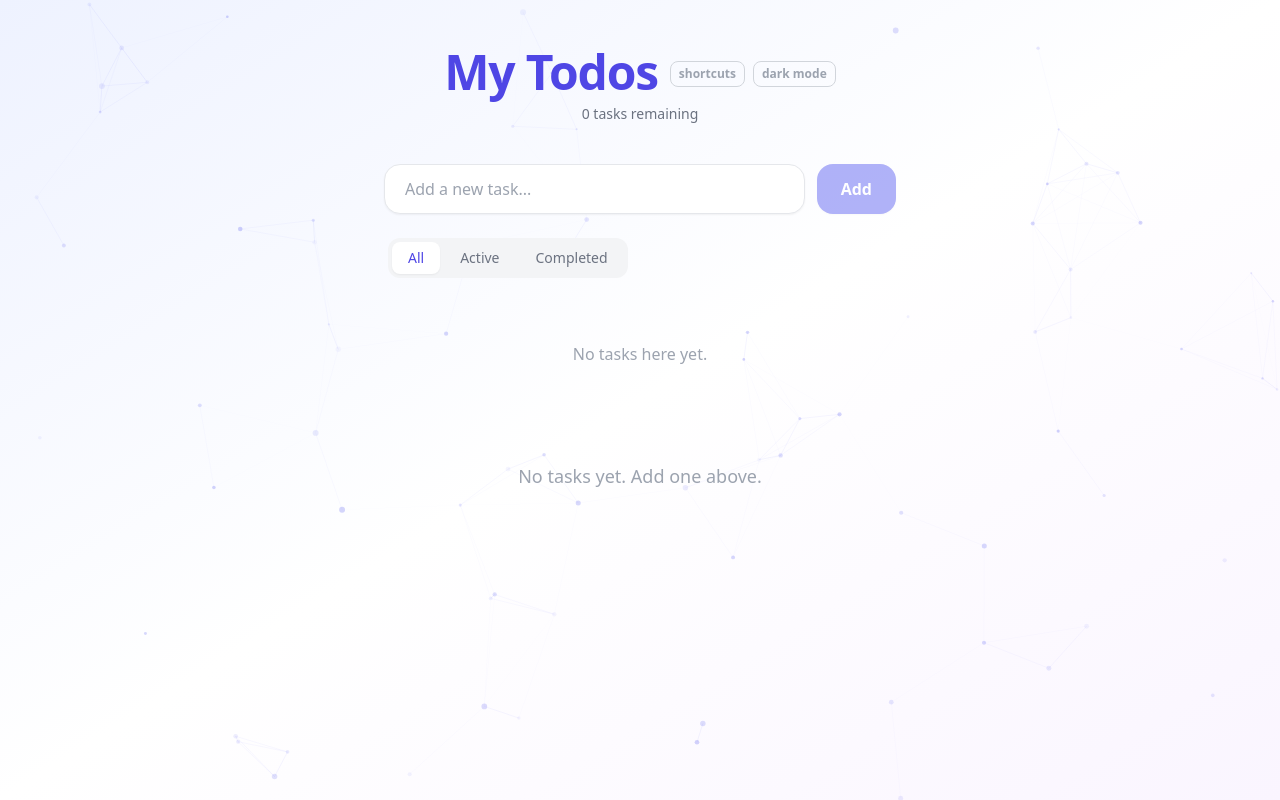
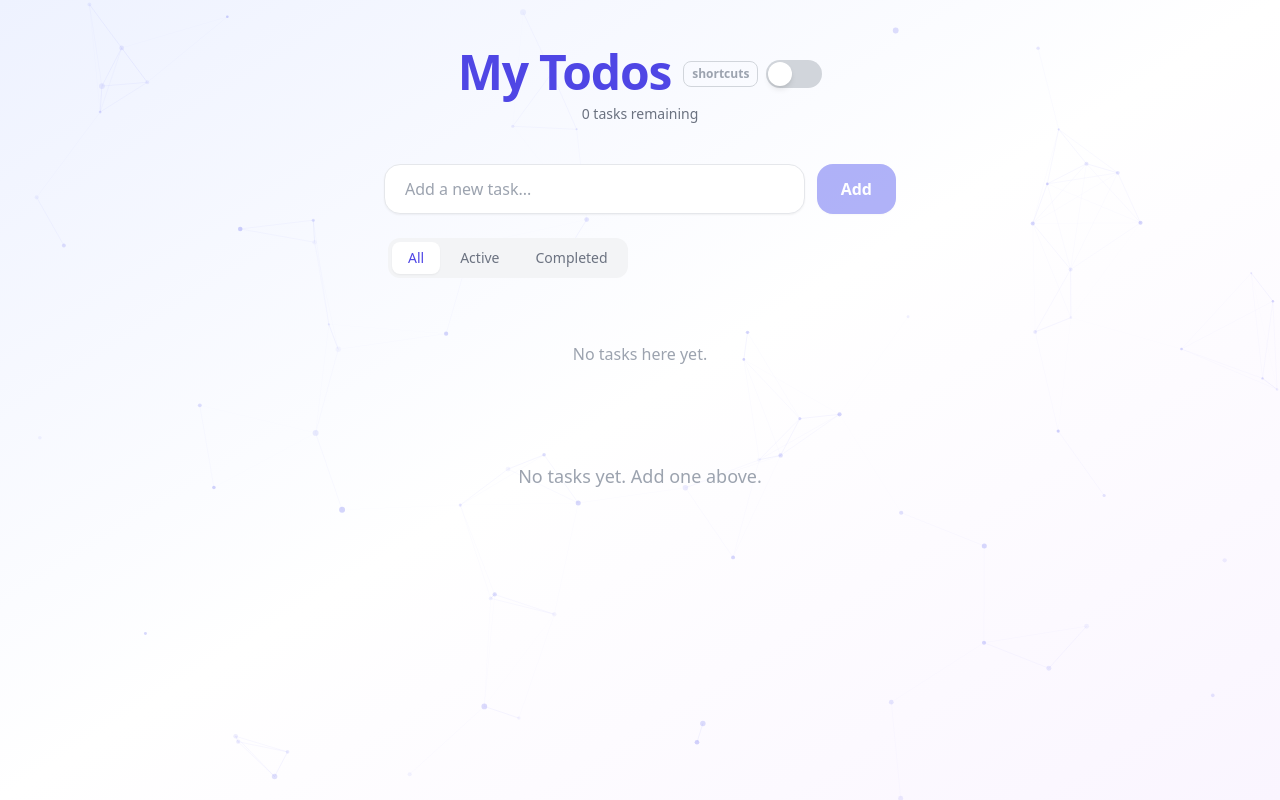
Before and after one commit to StuckInAI/task-manager-saadali-1776266872912, a Next.js app: page / in a window 1280 px wide. Built offline with nearby package versions, Linux system fonts and the light colour scheme.

Commit message:
Update: dark mode toggle is not working and the toggle should be a switch with appropriate icons ...

```diff
--- a/app/layout.tsx
+++ b/app/layout.tsx
@@ -18,6 +18,8 @@ export default function RootLayout({ children }: { children: React.ReactNode })
                   var stored = localStorage.getItem('theme');
                   if (stored === 'dark' || (!stored && window.matchMedia('(prefers-color-scheme: dark)').matches)) {
                     document.documentElement.classList.add('dark');
+                  } else {
+                    document.documentElement.classList.remove('dark');
                   }
                 } catch(e) {}
               })()
--- a/app/page.tsx
+++ b/app/page.tsx
@@ -6,6 +6,7 @@ import AddTodo from '@/components/AddTodo';
 import FilterBar from '@/components/FilterBar';
 import ShortcutsModal from '@/components/ShortcutsModal';
 import ParticleBackground from '@/components/ParticleBackground';
+import DarkModeToggle from '@/components/DarkModeToggle';
 import { Todo, FilterType } from '@/types/todo';
 
 function useDarkMode() {
@@ -15,6 +16,10 @@ function useDarkMode() {
     const stored = localStorage.getItem('theme');
     if (stored === 'dark' || (!stored && window.matchMedia('(prefers-color-scheme: dark)').matches)) {
       setIsDark(true);
+      document.documentElement.classList.add('dark');
+    } else {
+      setIsDark(false);
+      document.documentElement.classList.remove('dark');
     }
   }, []);
 
@@ -163,14 +168,7 @@ export default function Home() {
                 >
                   shortcuts
                 </button>
-                <button
-                  onClick={toggleDark}
-                  title="Toggle dark mode (D)"
-                  className="text-xs font-semibold text-gray-400 dark:text-gray-500 border border-gray-300 dark:border-gray-600 rounded-lg px-2 py-1 hover:text-indigo-500 dark:hover:text-indigo-400 hover:border-indigo-400 dark:hover:border-indigo-500 transition-colors"
-                  aria-label="Toggle dark mode"
-                >
-                  {isDark ? 'light mode' : 'dark mode'}
-                </button>
+                <DarkModeToggle isDark={isDark} onToggle={toggleDark} />
               </div>
             </div>
             <p className="text-gray-500 dark:text-gray-400 text-sm">
--- /dev/null
+++ b/components/DarkModeToggle.tsx
@@ -0,0 +1,56 @@
+'use client';
+
+interface DarkModeToggleProps {
+  isDark: boolean;
+  onToggle: () => void;
+}
+
+export default function DarkModeToggle({ isDark, onToggle }: DarkModeToggleProps) {
+  return (
+    <button
+      onClick={onToggle}
+      title="Toggle dark mode (D)"
+      aria-label={isDark ? 'Switch to light mode' : 'Switch to dark mode'}
+      className="relative inline-flex items-center w-14 h-7 rounded-full transition-colors duration-300 focus:outline-none focus-visible:ring-2 focus-visible:ring-indigo-500 focus-visible:ring-offset-2"
+      style={{
+        backgroundColor: isDark ? '#6366f1' : '#d1d5db',
+      }}
+    >
+      {/* Sun icon */}
+      <span
+        className="absolute left-1.5 flex items-center justify-center transition-opacity duration-300"
+        style={{ opacity: isDark ? 0 : 1 }}
+      >
+        <svg
+          className="w-4 h-4 text-yellow-500"
+          fill="currentColor"
+          viewBox="0 0 24 24"
+        >
+          <path d="M12 3a1 1 0 011 1v1a1 1 0 11-2 0V4a1 1 0 011-1zM12 18a1 1 0 011 1v1a1 1 0 11-2 0v-1a1 1 0 011-1zM4.22 4.22a1 1 0 011.42 0l.7.7a1 1 0 11-1.42 1.42l-.7-.7a1 1 0 010-1.42zM17.66 17.66a1 1 0 011.42 0l.7.7a1 1 0 01-1.42 1.42l-.7-.7a1 1 0 010-1.42zM3 12a1 1 0 011-1h1a1 1 0 110 2H4a1 1 0 01-1-1zM18 12a1 1 0 011-1h1a1 1 0 110 2h-1a1 1 0 01-1-1zM4.92 17.66a1 1 0 010-1.42l.7-.7a1 1 0 111.42 1.42l-.7.7a1 1 0 01-1.42 0zM17.66 6.34a1 1 0 010-1.42l.7-.7a1 1 0 111.42 1.42l-.7.7a1 1 0 01-1.42 0zM12 7a5 5 0 100 10A5 5 0 0012 7z" />
+        </svg>
+      </span>
+
+      {/* Moon icon */}
+      <span
+        className="absolute right-1.5 flex items-center justify-center transition-opacity duration-300"
+        style={{ opacity: isDark ? 1 : 0 }}
+      >
+        <svg
+          className="w-4 h-4 text-indigo-200"
+          fill="currentColor"
+          viewBox="0 0 24 24"
+        >
+          <path d="M21 12.79A9 9 0 1111.21 3a7 7 0 009.79 9.79z" />
+        </svg>
+      </span>
+
+      {/* Thumb */}
+      <span
+        className="absolute top-0.5 w-6 h-6 bg-white rounded-full shadow-md transform transition-transform duration-300"
+        style={{
+          left: isDark ? 'calc(100% - 1.625rem)' : '0.125rem',
+        }}
+      />
+    </button>
+  );
+}
```
